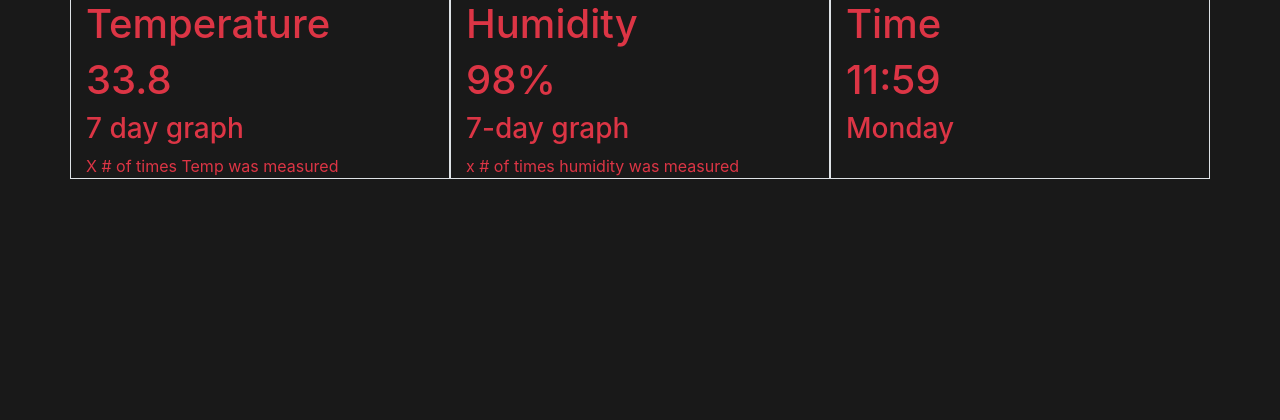
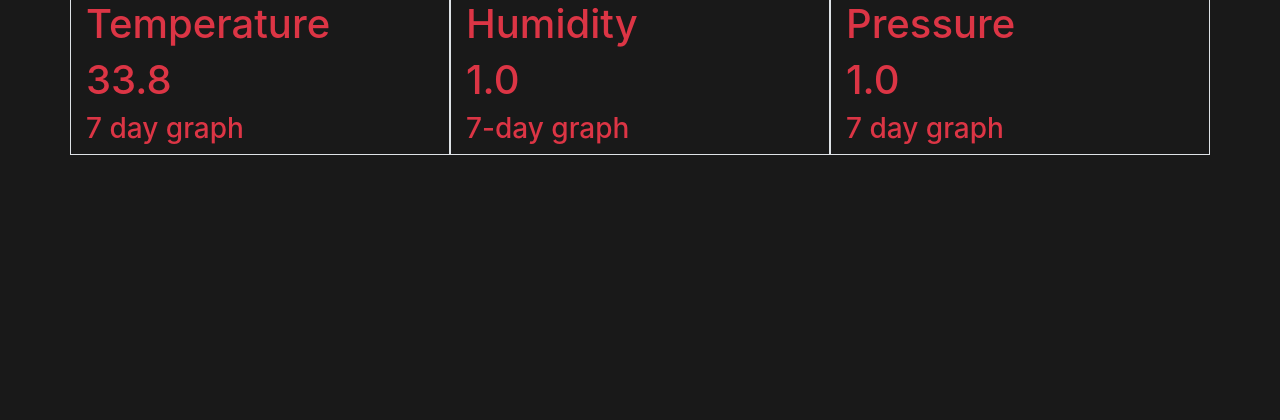
Before and after one commit to Grassyeagle/Weather-station, a Django app: page / in a window 1280 px wide. Shown: the part 57-477 px from the top of the page. Run offline with Django 3.2, Linux system fonts and the light colour scheme; tables that the repository leaves empty hold one stand-in row (values such as "Sample post"); some libraries are stand-ins or nearby versions.

Commit message:
added humidity and pressure

```diff
--- a/weather/api/models.py
+++ b/weather/api/models.py
@@ -15,5 +15,17 @@ class Temperature(models.Model):
 
 
 
-class Humidity(models.Model):
-    pass
+class H(models.Model):
+    rh = models.FloatField(default=0.0)
+    change = models.FloatField(default=0.0)
+    record_time = models.DateTimeField(auto_now=True)
+    def __str__(self):
+        return str(self.rh)
+pass
+
+class Bp(models.Model):
+    p = models.FloatField(default=0.0)
+    change = models.FloatField(default=0.0)
+    record_time = models.DateTimeField(auto_now=True)
+    def __str__(self):
+        return str(self.p)
--- a/weather/api/urls.py
+++ b/weather/api/urls.py
@@ -4,4 +4,8 @@ from . import views
 urlpatterns = [
     path('',views.TemperatureList.as_view()),
     path('<int:pk>/', views.TemperatureDetail.as_view()),
+    path('H/',views.HList.as_view()),
+    path('H/<int:pk>/', views.HDetail.as_view()),
+    path('P/',views.BpList.as_view()),
+    path('P/<int:pk>/', views.BpDetail.as_view())
 ]
--- a/weather/main/views.py
+++ b/weather/main/views.py
@@ -1,5 +1,6 @@
 from django.shortcuts import render
-from api.models import Temperature
+from api.models import Temperature , H , Bp
+
 
 # Create your views here.
 def home(request):
@@ -9,9 +10,28 @@ def home(request):
     tcount = Temperature.objects.count()
     # Find the first temperature entry recorded
     tfirst = Temperature.objects.order_by('record_time').first()
+     # Find the newest single temperature
+    h =   H.objects.order_by('-record_time').first()
+    # Gather the total number of temperature readings gathered.
+    Hcount = H.objects.count()
+    # Find the first temperature entry recorded
+    Hfirst = H.objects.order_by('record_time').first()
+    p =   Bp.objects.order_by('-record_time').first()
+    # Gather the total number of temperature readings gathered.
+    Pcount = Bp.objects.count()
+    # Find the first temperature entry recorded
+    Pfirst = Bp.objects.order_by('record_time').first()
+
 
     return render(request, 'home.html', {
         'temp': temp,
          'tcount': tcount,
-         'tfirst': tfirst.record_time}
+         'tfirst': tfirst.record_time ,
+         'h': h,
+         'Hcount': Hcount,
+         'Hfirst': Hfirst.record_time,
+         'p': p ,
+         'Pcount': Pcount,
+         'Pfirst': Pfirst.record_time,
+    }
 )
--- a/weather/template/home.html
+++ b/weather/template/home.html
@@ -26,18 +26,17 @@ position: relative;
             <h1>Temperature</h1>
             <h1>{{ temp.fahrenheit|floatformat:1 }}</h1>
             <h3>7 day graph</h3>
-            X # of times Temp was measured
+
             </div>
         <div class="col-md-4 text-centered border text-danger ">
             <h1>Humidity</h1>
-            <h1>    98%</h1>
+            <h1>{{ h.rh |floatformat:1 }}</h1>
             <h3>7-day graph</h3>
-            x # of times humidity was measured
             </div>
         <div class="col-md-4 text-centered border text-succcess text-danger ">
-        <h1>Time</h1>
-        <h1>11:59</h1>
-        <h3>Monday</h3>
+        <h1>Pressure</h1>
+        <h1>{{ p.p |floatformat:1 }}</h1>
+        <h3>7 day graph</h3>
 
         </div>
     </div>
```
Also changed, not shown: weather/api/serializers.py (+10 -0 lines), weather/api/views.py (+22 -6 lines).
